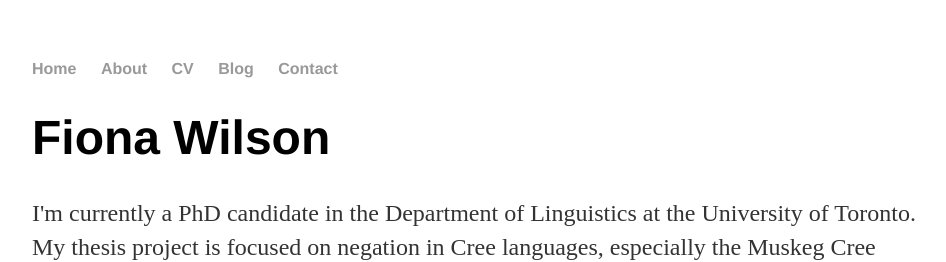
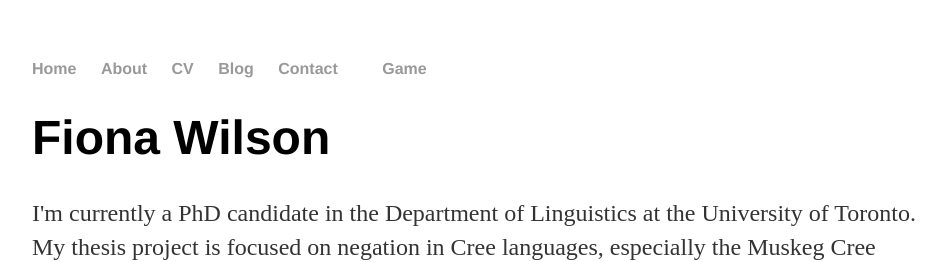
Before and after one commit to fwilson-603/fwilson-603.github.io, a Jekyll site: the page built from index.html, in a window 1280 px wide. Shown: the top 262 px of the page, without its empty margins (160-1106 px from the left). Built offline with Jekyll 4.4.1, drawn with Linux system fonts in a browser that asks for light colours.

Commit message:
Update default.html

```diff
--- a/_layouts/default.html
+++ b/_layouts/default.html
@@ -9,6 +9,7 @@
 	        		<li><a href="/cv">CV</a></li>
 	        		<li><a href="/blog">Blog</a></li>
 				<li><a href="/contact">Contact</a><li>
+				<li><a href="/game">Game</a><li>
 	    		</ul>
 			</nav>
 			<h1>{{ page.title }}</h1>
```
